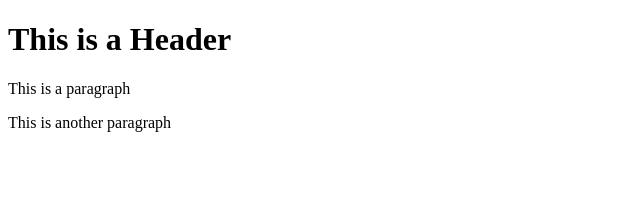
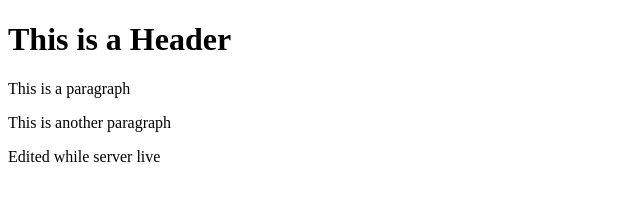
Before and after one commit to artemismeadows/git-test, a website: page index.html in a window 1280 px wide. Shown: the whole page, without its empty margins (0-640 px from the left). Drawn offline with Linux system fonts and the light colour scheme.

Commit message:
Fourth Commit

```diff
--- a/index.html
+++ b/index.html
@@ -6,6 +6,7 @@
       <h1>This is a Header</h1>
       <p>This is a paragraph</p>
       <p>This is another paragraph</p>
+      <p>Edited while server live</p>
    </body>
 
 </html>
```
Also changed, not shown: package.json (added, +19 -0 lines), 2 other files.
